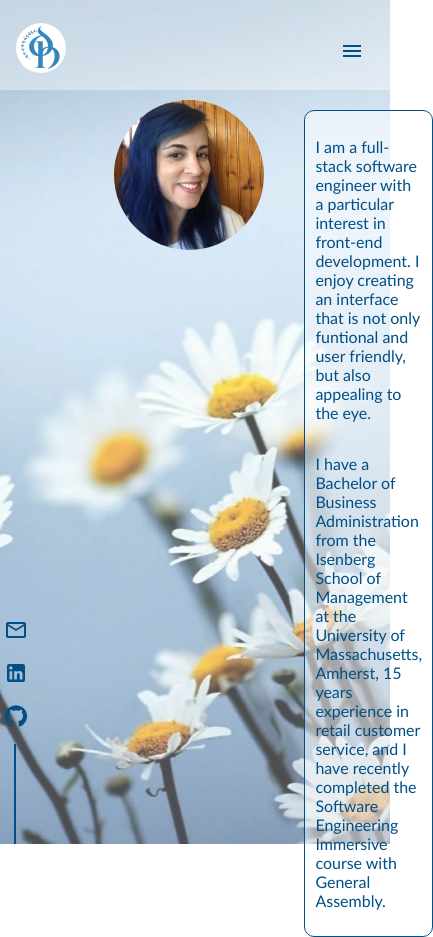
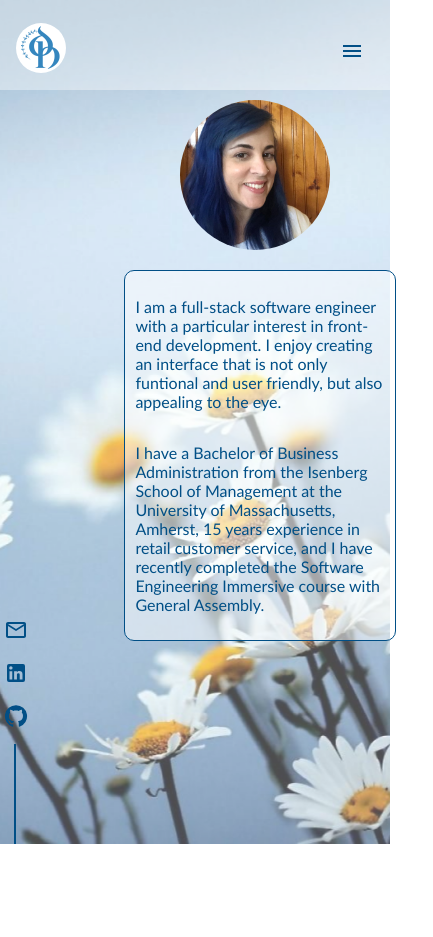
Before and after one commit to danianise/Portfolio, a React (Create React App) app: page /about in a window 390 px wide. Shown: the whole page, 433 px wide, since content can reach past the window. After the commit the page ends 844 px from the top, so only its background shows below. Built offline with nearby package versions, Linux system fonts and the light colour scheme.

Commit message:
Fixed styling for About section on mobile and made Nav menu less transparent

```diff
--- a/src/css/About.css
+++ b/src/css/About.css
@@ -27,8 +27,13 @@
 }
 
 @media screen and (max-width:940px){
+    .about {
+        flex-direction: column;
+    }
+
     .about > img {
         width: 150px;
         height: 150px;
+        align-self: center;
     }
 }
--- a/src/css/NavBar.css
+++ b/src/css/NavBar.css
@@ -82,7 +82,7 @@
         right: -100%;
         top: 5rem;
         flex-direction: column;
-        background: rgba(255, 255, 255, 0.5);
+        background: rgba(255, 255, 255, 0.85);
         border-radius: 5px;
         width: 100px;
         height: 90vh;
```
